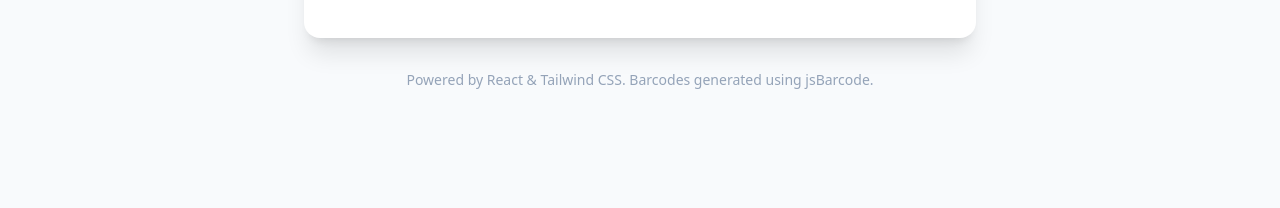
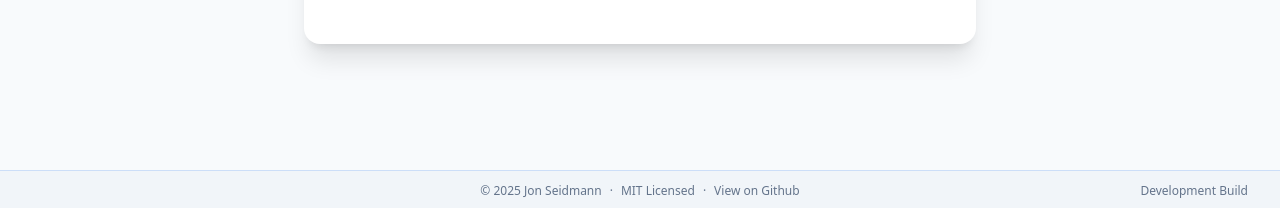
Before and after one commit to seidleroni/library-codabar-generator, a React (Vite) app: page /#/1 in a window 1280 px wide. Shown: the part 589-797 px from the top of the page. Built offline with nearby package versions, Linux system fonts and the light colour scheme.

Commit message:
+adding footer info

```diff
--- /dev/null
+++ b/components/Footer.tsx
@@ -0,0 +1,50 @@
+import React from 'react';
+
+const Footer: React.FC = () => {
+    // These values are injected by Vite's define option during the build process.
+    // They default to 'dev' and 'local' for local development.
+    const buildNumber = process.env.APP_BUILD_NUMBER;
+    const commitSha = process.env.APP_COMMIT_SHA;
+
+    const shortSha = commitSha?.substring(0, 7) ?? 'local';
+
+    // The default values 'dev' and 'local' signal a local development build.
+    const isDevBuild = buildNumber === 'dev' || commitSha === 'local';
+
+    return (
+        <footer className="w-full bg-slate-100 dark:bg-slate-800/50 backdrop-blur-sm py-3 px-4 md:px-8 text-xs text-slate-500 dark:text-slate-400 border-t border-blue-500/20 flex-shrink-0
+                         flex flex-col md:relative md:flex-row items-center justify-center gap-1 md:gap-4">
+
+            {/* Centered content. */}
+            <div className="text-center order-2 md:order-1">
+                <span>© 2025 Jon Seidmann</span>
+                <span className="mx-2" aria-hidden="true">·</span>
+                <span>MIT Licensed</span>
+                <span className="mx-2" aria-hidden="true">·</span>
+                <a
+                    href="https://github.com/seidleroni/library-codabar-generator"
+                    target="_blank"
+                    rel="noopener noreferrer"
+                    className="hover:text-blue-500 dark:hover:text-blue-400 transition-colors"
+                    aria-label="View source code on GitHub"
+                >
+                    View on Github
+                </a>
+            </div>
+
+            {/* Build info. Absolutely positioned on desktop. */}
+            <div className="order-1 md:order-2
+                             md:absolute md:right-8 md:top-0 md:bottom-0 md:flex md:items-center">
+                {isDevBuild ? (
+                    <span>Development Build</span>
+                ) : (
+                    <span title={`Commit SHA: ${commitSha}`}>
+                        Build #{buildNumber} &middot; {shortSha}
+                    </span>
+                )}
+            </div>
+        </footer>
+    );
+};
+
+export default Footer;
--- a/index.html
+++ b/index.html
@@ -13,7 +13,9 @@
     "react/": "https://esm.sh/react@^19.1.1/",
     "react": "https://esm.sh/react@^19.1.1",
     "react-router-dom": "https://esm.sh/react-router-dom@^7.7.1",
-    "react-barcode": "https://esm.sh/react-barcode@^1.6.1"
+    "react-barcode": "https://esm.sh/react-barcode@^1.6.1",
+    "path": "https://esm.sh/path@^0.12.7",
+    "vite": "https://esm.sh/vite@^7.1.0"
   }
 }
 </script>
--- a/pages/BarcodeGeneratorPage.tsx
+++ b/pages/BarcodeGeneratorPage.tsx
@@ -1,8 +1,8 @@
-
 import React, { useState, useEffect, useCallback } from 'react';
 // @ts-ignore
 import { useParams, useNavigate } from 'react-router-dom';
 import BarcodeDisplay from '../components/BarcodeDisplay';
+import Footer from '../components/Footer';
 
 const BarcodeIcon = () => (
     <svg xmlns="http://www.w3.org/2000/svg" className="h-8 w-8 text-slate-500" fill="none" viewBox="0 0 24 24" stroke="currentColor" strokeWidth={2}>
@@ -35,7 +35,8 @@ export default function BarcodeGeneratorPage() {
     }, [inputValue, navigate]);
 
     return (
-        <div className="min-h-screen flex items-center justify-center p-4 font-sans">
+        <div className="min-h-screen flex flex-col font-sans">
+            <main className="flex-grow flex items-center justify-center p-4">
                 <div className="w-full max-w-2xl mx-auto">
                     <div className="bg-white dark:bg-slate-800 rounded-2xl shadow-xl p-8 md:p-12 transition-shadow duration-300">
                         <div className="flex flex-col items-center text-center mb-8">
@@ -53,6 +54,7 @@ export default function BarcodeGeneratorPage() {
                                 onChange={(e) => setInputValue(e.target.value)}
                                 placeholder="Enter value for barcode"
                                 className="flex-grow w-full px-4 py-3 text-lg bg-slate-100 dark:bg-slate-700 text-slate-800 dark:text-slate-200 border-2 border-transparent rounded-lg focus:outline-none focus:ring-2 focus:ring-blue-500 focus:border-transparent transition-all"
+                                aria-label="Barcode value input"
                             />
                             <button
                                 type="submit"
@@ -66,14 +68,13 @@ export default function BarcodeGeneratorPage() {
                             {displayValue ? (
                                 <BarcodeDisplay value={displayValue} />
                             ) : (
-                            <p className="text-slate-400 dark:text-slate-500">Your barcode will appear here</p>
+                                <p className="text-slate-400 dark:text-slate-500" aria-live="polite">Your barcode will appear here</p>
                             )}
                         </div>
                     </div>
-                 <footer className="text-center mt-8 text-sm text-slate-400 dark:text-slate-500">
-                    <p>Powered by React & Tailwind CSS. Barcodes generated using jsBarcode.</p>
-                </footer>
                 </div>
+            </main>
+            <Footer />
         </div>
     );
 }
--- a/vite.config.ts
+++ b/vite.config.ts
@@ -7,7 +7,9 @@ export default defineConfig(({ mode }) => {
       base: '/library-codabar-generator/',
       define: {
         'process.env.API_KEY': JSON.stringify(env.GEMINI_API_KEY),
-        'process.env.GEMINI_API_KEY': JSON.stringify(env.GEMINI_API_KEY)
+        'process.env.GEMINI_API_KEY': JSON.stringify(env.GEMINI_API_KEY),
+        'process.env.APP_BUILD_NUMBER': JSON.stringify(env.APP_BUILD_NUMBER || 'dev'),
+        'process.env.APP_COMMIT_SHA': JSON.stringify(env.APP_COMMIT_SHA || 'local'),
       },
       resolve: {
         alias: {
```
Lines whose indentation alone changed are shown as unchanged.
